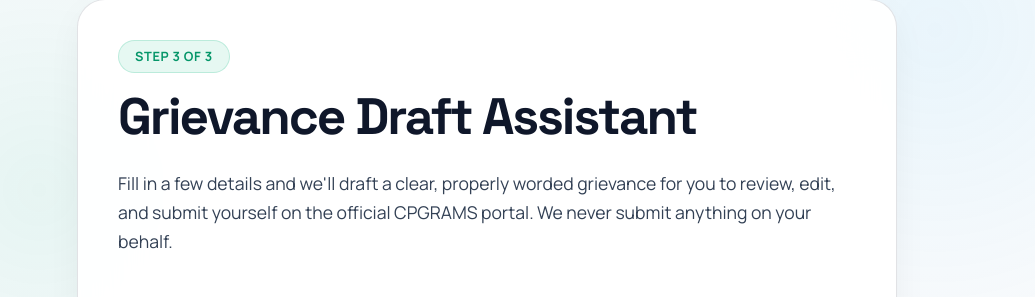
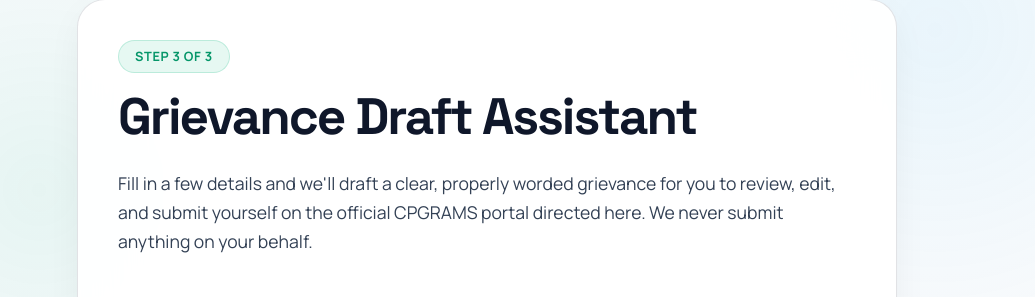
Before and after one commit to taranpreetk087/Yojana_Ready, a Flask app: page /rejection/grievance in a window 1280 px wide. Shown: the part 210-507 px from the top of the page, without its empty margins (153-1188 px from the left). Run offline with Flask 3, Linux system fonts and the light colour scheme.

Commit message:
Update grievance.html

```diff
--- a/templates/grievance.html
+++ b/templates/grievance.html
@@ -5,7 +5,7 @@
   <span class="category-tag">{{ 'Step 3 of 3' if lang == 'en' else 'Charan 3 mein se 3' }}</span>
   <h1>{{ 'Grievance Draft Assistant' if lang == 'en' else 'Shikayat Draft Sahayak' }}</h1>
   <p style="color:var(--text-secondary);margin-bottom:2.5rem;font-size:1.1rem;line-height:1.65;">
-    {{ "Fill in a few details and we'll draft a clear, properly worded grievance for you to review, edit, and submit yourself on the official CPGRAMS portal. We never submit anything on your behalf." if lang == 'en' else 'Kuch details bharein, hum ek draft banayenge jise aap khud CPGRAMS par jama kar sakte hain.' }}
+    {{ "Fill in a few details and we'll draft a clear, properly worded grievance for you to review, edit, and submit yourself on the official CPGRAMS portal directed here. We never submit anything on your behalf." if lang == 'en' else 'Kuch details bharein, hum ek draft banayenge jise aap khud CPGRAMS par jama kar sakte hain.' }}
   </p>
 
   <form method="POST" action="{{ url_for('grievance_assistant') }}">
@@ -35,8 +35,8 @@
       <textarea id="draft-text" rows="12" style="background:var(--surface-card);border:1px solid var(--border-color);font-size:1.05rem;line-height:1.75;border-radius:var(--radius-sm);">{{ draft }}</textarea>
 
       <p style="margin-top:1.5rem;font-size:1.05rem;color:var(--text-secondary);">
-        {{ 'This draft is for you to review and edit; we never submit it for you.' if lang == 'en' else 'Yeh draft aapke review ke liye hai -- hum ise submit nahi karte.' }}
-        {{ 'When ready, submit it yourself on the official portal:' if lang == 'en' else 'Taiyaar hone par, khud official portal par jama karein:' }}
+        {{ 'This draft is for you to review and edit, we never submit it for you.' if lang == 'en' else 'Yeh draft aapke review ke liye hai, hum ise submit nahi karte.' }}
+        {{ 'When ready, submit it yourself on the official portal directed here:' if lang == 'en' else 'Taiyaar hone par, khud official portal par jama karein:' }}
       </p>
 
       <div style="margin-top:1.5rem;display:flex;gap:1.25rem;flex-wrap:wrap;">
```
